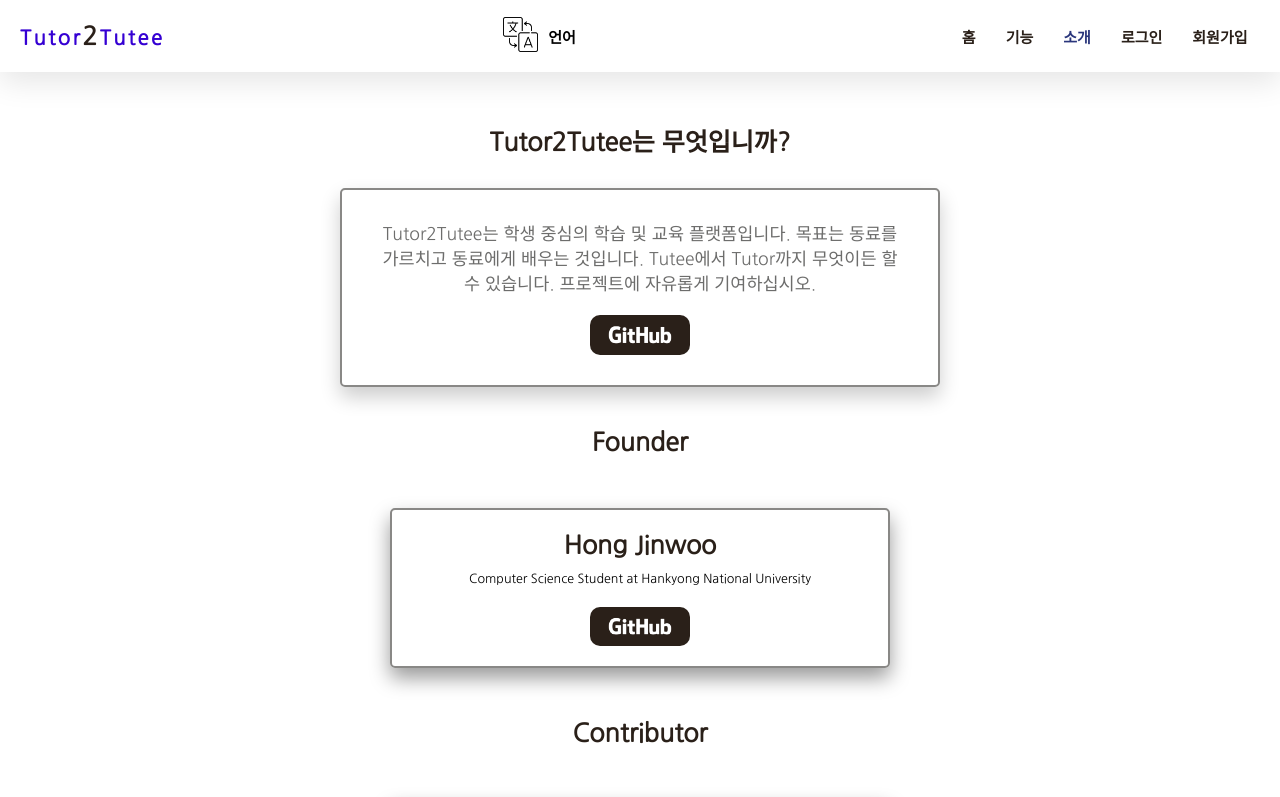
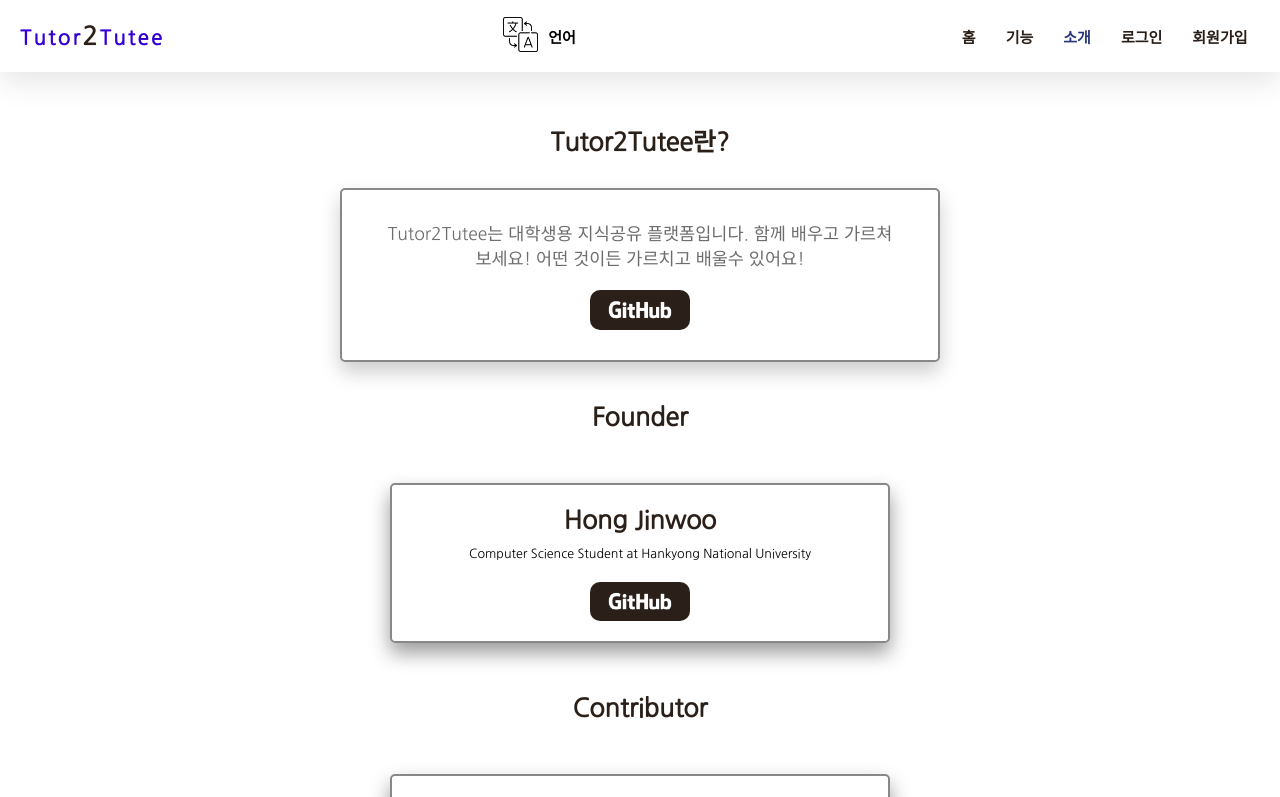
Before and after one commit to Tutor2Tutee/Tutor2Tutee, a React (Create React App) app: page /about in a window 1280 px wide. Shown: the top 797 px of the page. Built offline with nearby package versions, Linux system fonts and the light colour scheme.

Commit message:
Update About.js

```diff
--- a/src/pages/About/About.js
+++ b/src/pages/About/About.js
@@ -9,9 +9,9 @@ const Home = () => {
     return (
         <section className="about__container">
             <div className="about__main">
-                <h1>{language === "kor" ? "Tutor2Tutee는 무엇입니까?" :"What is Tutor2Tutee?"}</h1>
+                <h1>{language === "kor" ? "Tutor2Tutee란?" :"What is Tutor2Tutee?"}</h1>
                 <div className="about__main--p">
-                    <p>{language === "kor" ? "Tutor2Tutee는 학생 중심의 학습 및 교육 플랫폼입니다. 목표는 동료를 가르치고 동료에게 배우는 것입니다. Tutee에서 Tutor까지 무엇이든 할 수 있습니다. 프로젝트에 자유롭게 기여하십시오." :"Tutor2Tutee is an Student oriented Learning & Teaching Platform. The Goal is Teach your Fellow, Learn from your fellow. From Tutee to Tutor, You can do anything. Feel free to contribute to the project."}</p>
+                    <p>{language === "kor" ? "Tutor2Tutee는 대학생용 지식공유 플랫폼입니다. 함께 배우고 가르쳐보세요! 어떤 것이든 가르치고 배울수 있어요!" :"Tutor2Tutee is an Student oriented Learning & Teaching Platform. The Goal is Teach your Fellow, Learn from your fellow. From Tutee to Tutor, You can do anything. Feel free to contribute to the project."}</p>
                     <a href="https://github.com/jinwoo1225/Tutor2Tutee-Advanced" target="_blank" rel="noreferrer">
                         <img src={ImgSrc.githubWhite} alt="github" />
                     </a>
```
